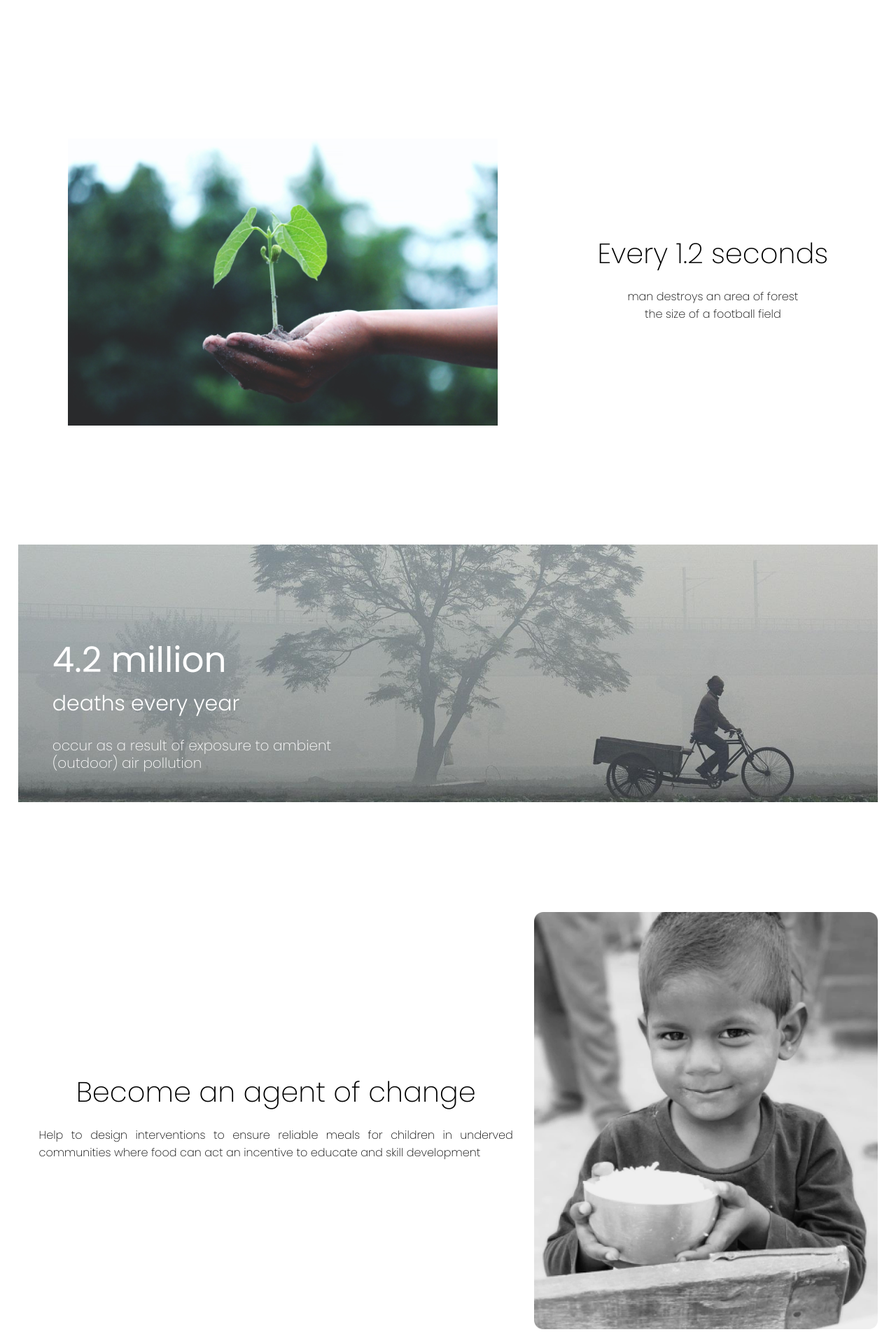
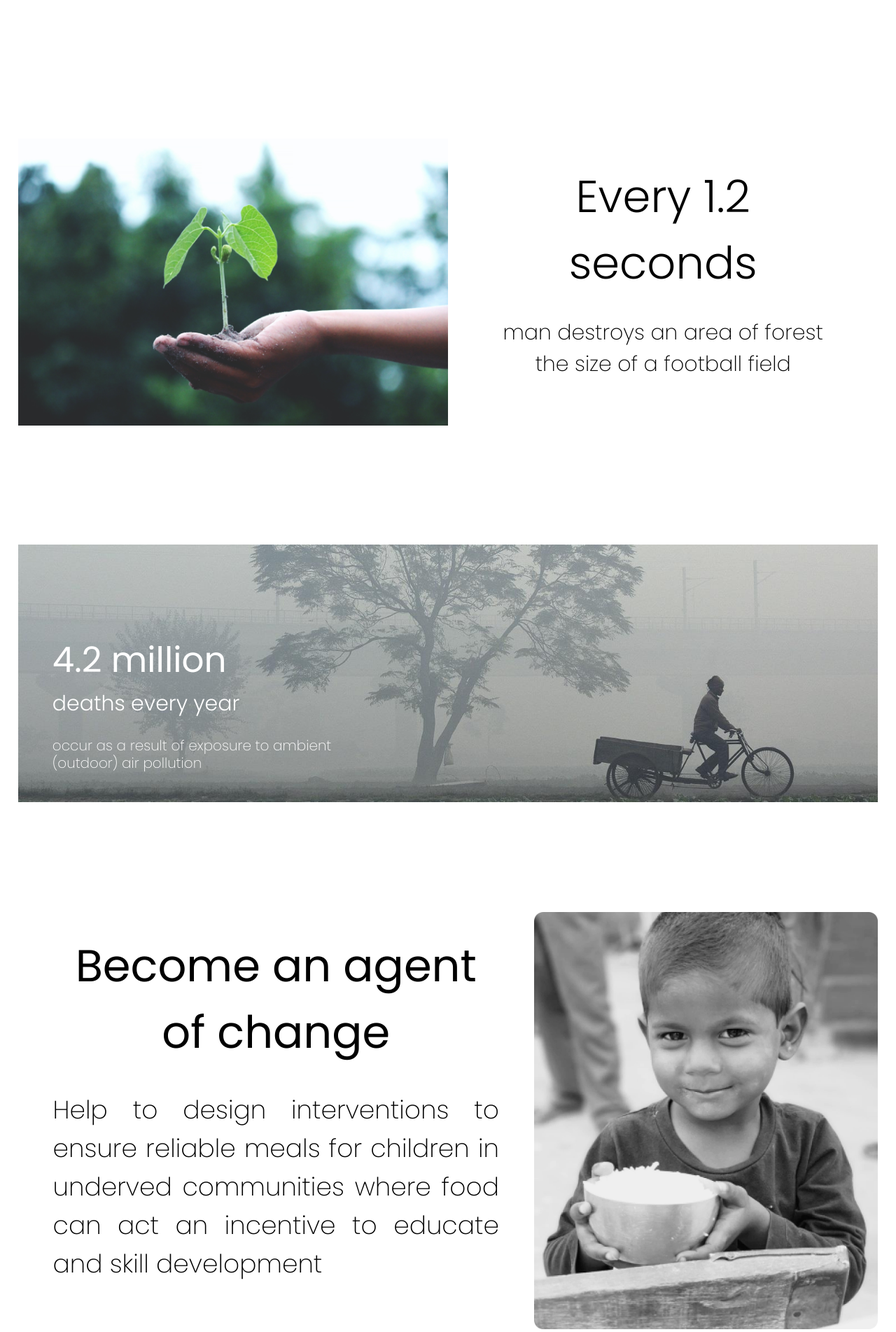
Before and after one commit to sociodocs/final-work, a PHP site: page / in a window 1280 px wide. Shown: the part 756-2659 px from the top of the page at 70% size. Run offline with PHP 8.4, Linux system fonts and the light colour scheme.

Commit message:
corrected responsiveness and font size

```diff
--- a/css/donate.css
+++ b/css/donate.css
@@ -26,6 +26,7 @@
     border: 1px solid #000;
     width: 90%;
     max-width: 1545px;
+    min-width: 550px;
     display: flex;
     flex-direction: column;
     justify-content: space-around;
@@ -139,7 +140,7 @@
 .country img{
     position: relative;
     top: -30px;
-    left: 90%;
+    left: 94%;
     width: 20px;
     height: 20px;
 }
--- a/css/feed.css
+++ b/css/feed.css
@@ -3,6 +3,7 @@
     display: flex;
     flex-direction: row;
     justify-content: space-around;
+    align-items: center;
     margin-top: 200px;
     margin-bottom: 200px;
     transition: all ease-out 0.5s;
@@ -15,25 +16,25 @@
 }
 
 .feed-text{
-    display: flex;
-    flex-direction: column;
-    justify-content: center;
     width: 80%;
-    margin: 30px;
+    margin-left: 50px;
+    margin-right:50px;
 }
 
-.feed-text h1{
-    font-weight: 100;
-    font-size: 40px;
-    line-height: 0px;
+#feed-heading{
+    font-weight: 300;
+    font-size: 64px;
+    margin: 0px;
 }
 
-.feed-text p{
+#feed-para{
     font-weight: 100;
+    font-size: 36px;
     text-align: justify;
 }
 
-@media screen and (max-width: 1200px){
+@media screen and (max-width: 1250px){
+
     .feed{
         display: flex;
         flex-direction: column;
--- a/css/footer.css
+++ b/css/footer.css
@@ -105,6 +105,7 @@ footer ul{
 
 .Newsletter:hover{
     opacity: 0.8;
+    cursor: pointer;
     font-weight: 400;
     transition: 0.5s;
 }
--- a/css/our-priorities.css
+++ b/css/our-priorities.css
@@ -23,7 +23,7 @@
     display: flex;
     flex-direction: row;
     justify-content: space-around;
-    margin: 20px 20px;
+    margin: 80px 20px;
 }
 
 .priority{
--- a/css/our-team.css
+++ b/css/our-team.css
@@ -29,7 +29,6 @@
     height: 150px;
     width: 150px;
     border-radius: 50%;
-    cursor: pointer;
     transition: 400ms;
 }
 
--- a/css/trees.css
+++ b/css/trees.css
@@ -3,6 +3,7 @@
     display: flex;
     flex-direction: row;
     justify-content: space-around;
+    align-items: center;
     margin-top: 200px;
     margin-bottom: 200px;
     transition: all ease-out 0.5s;
@@ -15,22 +16,22 @@
 }
 
 .trees-text{
-    display: flex;
-    flex-direction: column;
-    justify-content: center;
+    margin-left: 50px;
+    margin-right: 50px;
 }
 
 .trees-text h1{
-    font-weight: 100;
-    font-size: 40px;
-    line-height: 0px;
+    font-weight: 200;
+    font-size: 64px;
+    margin: 0px;
 }
 
 .trees-text p{
     font-weight: 100;
+    font-size: 30px;
 }
 
-@media screen and (max-width: 900px){
+@media screen and (max-width: 1250px){
     .trees{
         display: flex;
         flex-direction: column;
--- a/index.html
+++ b/index.html
@@ -25,7 +25,7 @@
               <li> <a data-page="home" href="#home">        HOME    </a> </li>
               <li> <a data-page="donate" href="#donate">    DONATE  </a> </li>
               <li> <a data-page="contact" href="#contact">  CONTACT </a> </li>
-              <li> <a data-page="about" href="#about">      ABOUT   </a> </li>
+              <li> <a data-page="our-team" href="#our-team">      ABOUT   </a> </li>
 
               <li> <button class="login-signup" onclick="toggle()"> LOGIN </button></li>
               <div class="marker"></div>
@@ -55,8 +55,8 @@
     </section>
     <section class="feed" id="feed">
         <div class="feed-text">
-            <h1>Become an agent of change</h1>
-            <p>Help to design interventions to ensure reliable meals for children in underved
+            <p id="feed-heading">Become an agent of change</p>
+            <p id="feed-para">Help to design interventions to ensure reliable meals for children in underved
                 communities where food can act an incentive to educate and skill development
             </p>
         </div>
@@ -66,8 +66,7 @@
             <img src="images/home/Amazon.jpg" alt="Blog">
             <div class="blog-text">
                 <h6>Featured Blog</h6>
-            <h1>Ancestral Memory:</h1>
-            <h2>Key to Saving the Amazon</h2>
+                <h1>Ancestral Memory: Key to Saving the Amazon</h1>
                 <p>From Colombia, Brazil and Equator, different voices stress the importance
                     of protecting Indigenous traditions and the Amazon ecosystem they depend
                     on in the wake of the COVID-19 pandemic.
```
Also changed, not shown: css/blog.css (+13 -15 lines). Lines whose indentation alone changed are shown as unchanged.
